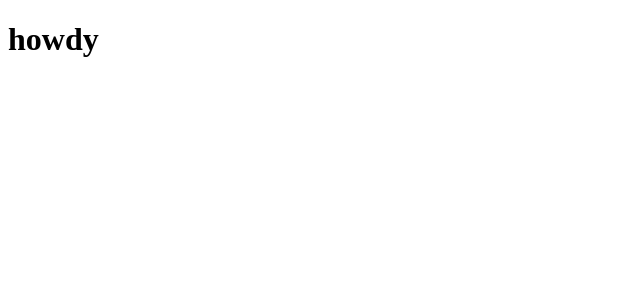
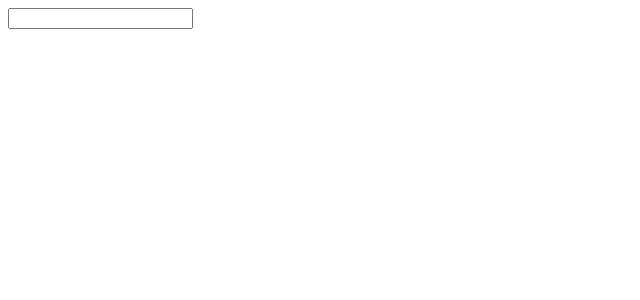
Before and after one commit to SparksFullStack/vue-youtube-app, a Vue app: page / in a window 1280 px wide. Shown: the top 300 px of the page, without its empty margins (0-640 px from the left). Built offline with nearby package versions, Linux system fonts and the light colour scheme.

Commit message:
SearchBar input wired up

```diff
--- a/src/App.vue
+++ b/src/App.vue
@@ -1,17 +1,17 @@
 <template>
     <div>
-        <h1>howdy</h1>
+        <SearchBar>
+        </SearchBar>
     </div>
 </template>
 
 <script>
+import SearchBar from './components/SearchBar';
+
 export default {
     name: 'App',
-    data() {
-
-    },
-    methods: {
-
+    components: {
+        SearchBar
     }
 };
 </script>
--- /dev/null
+++ b/src/components/SearchBar.vue
@@ -0,0 +1,26 @@
+<template>
+    <div>
+        <input @input="onInput" />
+        <p>{{ textInput }}</p>
+    </div>
+</template>
+
+<script>
+export default {
+    name: 'SearchBar',
+    data() {
+        return {
+            textInput: ''
+        }
+    },
+    methods: {
+        onInput(event) {
+            this.textInput = event.target.value;
+        }
+    }
+}
+</script>
+
+<style scoped>
+
+</style>
--- a/src/main.js
+++ b/src/main.js
@@ -1,9 +1,4 @@
 import Vue from 'vue';
 import App from './App';
 
-new Vue({
-    el: "#app",
-    render: function(createElement) {
-        return createElement(App);
-    }
-});
+new Vue({ render: h => h(App) }).$mount('#app');
```
